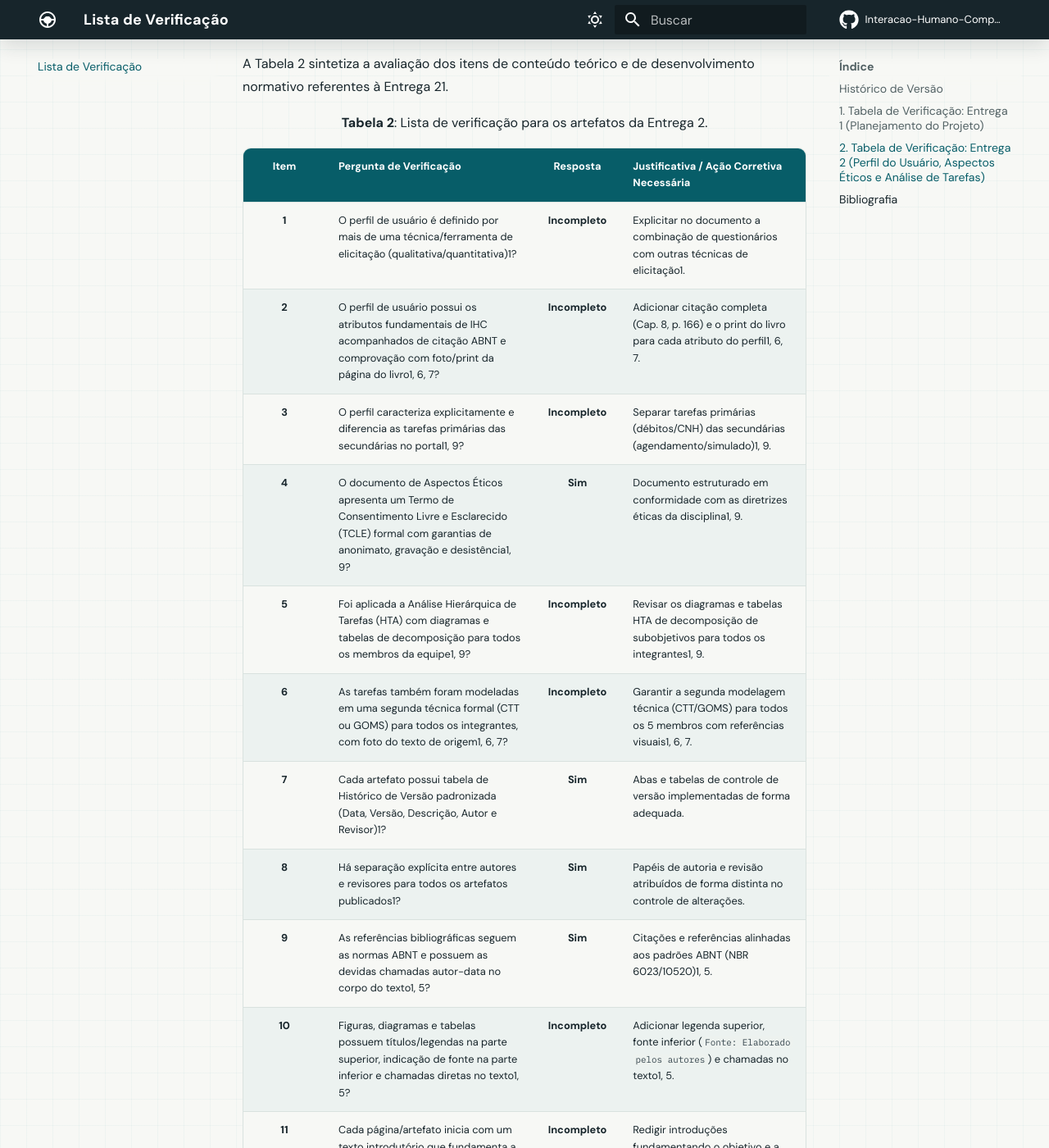
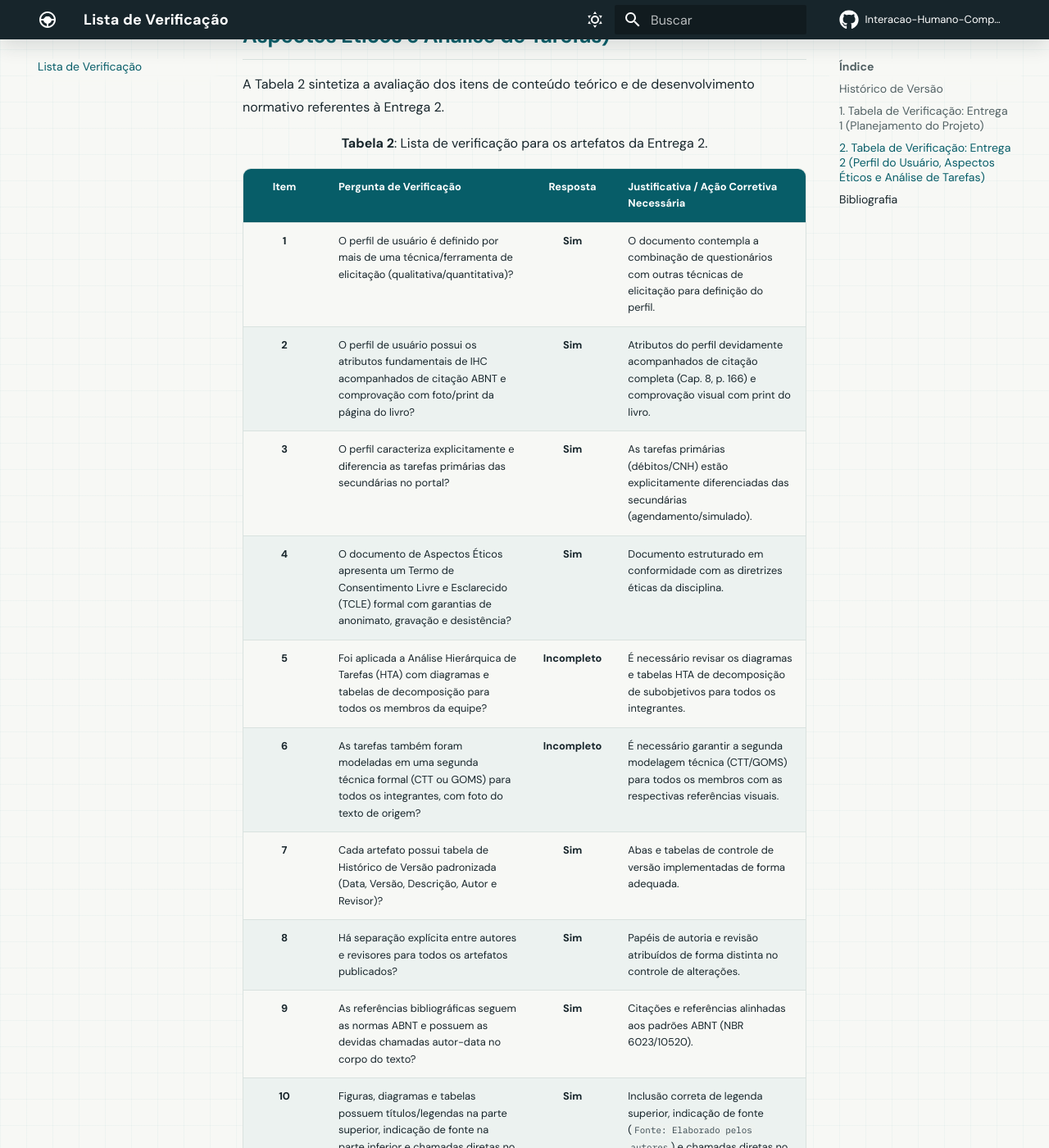
Before and after one commit to Interacao-Humano-Computador/2026.2-Grupo03, an MkDocs documentation site: the page built from docs/outros/plano de ensino/lista.md, in a window 1280 px wide and 1400 px high, scrolled down 2052 px. Shown: the whole window at 82% size. Built offline with MkDocs 1.6.1 and Material for MkDocs 9.7.7, drawn with Linux system fonts in a browser that asks for light colours; comment, search, counter and statistics services are not loaded; some of the changed text lies outside the part shown.

```diff
--- a/docs/outros/plano de ensino/lista.md
+++ b/docs/outros/plano de ensino/lista.md
@@ -5,26 +5,27 @@
 | Data | Versão | Descrição | Autor(es) | Revisor(es) |
 | :---: | :---: | :--- | :--- | :--- |
 | 27/09/2026 | 1.0 | Criação da página de verificação e consolidação dos checklists das Entregas 1 e 2 | Henrique Schneider | - |
+| 27/09/2026 | 2.0 | Marcação de última mudanças antes da entrega | Henrique Schneider | - |
 
 ---
 
 ## 1. Tabela de Verificação: Entrega 1 (Planejamento do Projeto)
 
-A Tabela 1 apresenta a avaliação dos itens de planejamento geral do projeto (Entrega 1) conforme o plano de ensino da disciplina de Interação Humano-Computador1.
+A Tabela 1 apresenta a avaliação dos itens de planejamento geral do projeto (Entrega 1) conforme o plano de ensino da disciplina de Interação Humano-Computador.
 
 <p align="center"><b>Tabela 1</b>: Lista de verificação para os artefatos da Entrega 1.</p>
 
 | Item | Pergunta de Verificação | Resposta | Justificativa / Observações |
 | :---: | :--- | :---: | :--- |
-| **1** | Existe uma página apresentando os integrantes da equipe (com foto), nome completo e sem o número de matrícula1? | **Sim** | Página de Equipe contemplada com fotos e nomes dos integrantes. |
-| **2** | O cronograma do planejamento apresenta todas as atividades de todas as etapas para cada integrante, com datas de início/fim e período de revisão1? | **Sim** | Cronograma detalhado estruturado com divisão de tarefas por membro e prazos estipulados. |
-| **3** | O cronograma do projeto prevê explicitamente o período para a gravação da apresentação de cada etapa1? | **Sim** | Período de gravação reservado e visível no cronograma planejado. |
-| **4** | O cronograma prevê explicitamente um período para ajustes e revisões nos artefatos com base nos feedbacks do professor e monitores1? | **Incompleto** | É necessário incluir margem explícita no cronograma reservada para correções pós-feedback1. |
-| **5** | O documento apresenta a motivação e os critérios claros para a escolha do site selecionado (Portal Detran-DF)1? | **Sim** | Motivação e justificativas de escolha apresentadas no planejamento inicial1. |
-| **6** | Houve o planejamento e a avaliação de outros sites alternativos (ex.: Na Hora, SLU-DF) antes da decisão final pelo Detran-DF1? | **Sim** | Lista de sites descartados e analisados previamente disponibilizada1. |
-| **7** | O GitHub Pages possui recurso para alternância de contraste de cores (suporte a acessibilidade / modo escuro)1? | **Sim** | Funcionalidade ativada e funcional no layout do MkDocs. |
-| **8** | Os artefatos principais da Entrega 1 (Planejamento, Equipe, Lista de Sites, Site Selecionado, Ferramentas, Processo de Design e Cronograma) estão presentes no menu1? | **Sim** | Todos os artefatos obrigatórios mapeados e acessíveis na barra lateral1. |
-| **9** | Existe uma página específica para as Atas das Reuniões com datas, pautas, participantes e links operacionais para as gravações1? | **Incompleto** | Necessário organizar a página de Atas e checar o funcionamento dos links de gravação1. |
+| **1** | Existe uma página apresentando os integrantes da equipe (com foto), nome completo e sem o número de matrícula? | **Sim** | Página de Equipe contemplada com fotos e nomes dos integrantes. |
+| **2** | O cronograma do planejamento apresenta todas as atividades de todas as etapas para cada integrante, com datas de início/fim e período de revisão? | **Sim** | Cronograma detalhado estruturado com divisão de tarefas por membro e prazos estipulados. |
+| **3** | O cronograma do projeto prevê explicitamente o período para a gravação da apresentação de cada etapa? | **Sim** | Período de gravação reservado e visível no cronograma planejado. |
+| **4** | O cronograma prevê explicitamente um período para ajustes e revisões nos artefatos com base nos feedbacks do professor e monitores? | **Incompleto** | É necessário incluir margem explícita no cronograma reservada para correções pós-feedback. |
+| **5** | O documento apresenta a motivação e os critérios claros para a escolha do site selecionado (Portal Detran-DF)? | **Sim** | Motivação e justificativas de escolha apresentadas no planejamento inicial. |
+| **6** | Houve o planejamento e a avaliação de outros sites alternativos (ex.: Na Hora, SLU-DF) antes da decisão final pelo Detran-DF? | **Sim** | Lista de sites descartados e analisados previamente disponibilizada. |
+| **7** | O GitHub Pages possui recurso para alternância de contraste de cores (suporte a acessibilidade / modo escuro)? | **Sim** | Funcionalidade ativada e funcional no layout do MkDocs. |
+| **8** | Os artefatos principais da Entrega 1 (Planejamento, Equipe, Lista de Sites, Site Selecionado, Ferramentas, Processo de Design e Cronograma) estão presentes no menu? | **Sim** | Todos os artefatos obrigatórios mapeados e acessíveis na barra lateral. |
+| **9** | Existe uma página específica para as Atas das Reuniões com datas, pautas, participantes e links operacionais para as gravações? | **Sim** | Página de Atas e links de gravação checados e funcionais |
 
 <p align="center"><b>Fonte</b>: Elaborado pelos autores (2026).</p>
 
@@ -32,24 +33,24 @@ A Tabela 1 apresenta a avaliação dos itens de planejamento geral do projeto (E
 
 ## 2. Tabela de Verificação: Entrega 2 (Perfil do Usuário, Aspectos Éticos e Análise de Tarefas)
 
-A Tabela 2 sintetiza a avaliação dos itens de conteúdo teórico e de desenvolvimento normativo referentes à Entrega 21.
+A Tabela 2 sintetiza a avaliação dos itens de conteúdo teórico e de desenvolvimento normativo referentes à Entrega 2.
 
 <p align="center"><b>Tabela 2</b>: Lista de verificação para os artefatos da Entrega 2.</p>
 
 | Item | Pergunta de Verificação | Resposta | Justificativa / Ação Corretiva Necessária |
 | :---: | :--- | :---: | :--- |
-| **1** | O perfil de usuário é definido por mais de uma técnica/ferramenta de elicitação (qualitativa/quantitativa)1? | **Incompleto** | Explicitar no documento a combinação de questionários com outras técnicas de elicitação1. |
-| **2** | O perfil de usuário possui os atributos fundamentais de IHC acompanhados de citação ABNT e comprovação com foto/print da página do livro1, 6, 7? | **Incompleto** | Adicionar citação completa (Cap. 8, p. 166) e o print do livro para cada atributo do perfil1, 6, 7. |
-| **3** | O perfil caracteriza explicitamente e diferencia as tarefas primárias das secundárias no portal1, 9? | **Incompleto** | Separar tarefas primárias (débitos/CNH) das secundárias (agendamento/simulado)1, 9. |
-| **4** | O documento de Aspectos Éticos apresenta um Termo de Consentimento Livre e Esclarecido (TCLE) formal com garantias de anonimato, gravação e desistência1, 9? | **Sim** | Documento estruturado em conformidade com as diretrizes éticas da disciplina1, 9. |
-| **5** | Foi aplicada a Análise Hierárquica de Tarefas (HTA) com diagramas e tabelas de decomposição para todos os membros da equipe1, 9? | **Incompleto** | Revisar os diagramas e tabelas HTA de decomposição de subobjetivos para todos os integrantes1, 9. |
-| **6** | As tarefas também foram modeladas em uma segunda técnica formal (CTT ou GOMS) para todos os integrantes, com foto do texto de origem1, 6, 7? | **Incompleto** | Garantir a segunda modelagem técnica (CTT/GOMS) para todos os 5 membros com referências visuais1, 6, 7. |
-| **7** | Cada artefato possui tabela de Histórico de Versão padronizada (Data, Versão, Descrição, Autor e Revisor)1? | **Sim** | Abas e tabelas de controle de versão implementadas de forma adequada. |
-| **8** | Há separação explícita entre autores e revisores para todos os artefatos publicados1? | **Sim** | Papéis de autoria e revisão atribuídos de forma distinta no controle de alterações. |
-| **9** | As referências bibliográficas seguem as normas ABNT e possuem as devidas chamadas autor-data no corpo do texto1, 5? | **Sim** | Citações e referências alinhadas aos padrões ABNT (NBR 6023/10520)1, 5. |
-| **10** | Figuras, diagramas e tabelas possuem títulos/legendas na parte superior, indicação de fonte na parte inferior e chamadas diretas no texto1, 5? | **Incompleto** | Adicionar legenda superior, fonte inferior (`Fonte: Elaborado pelos autores`) e chamadas no texto1, 5. |
-| **11** | Cada página/artefato inicia com um texto introdutório que fundamenta a sua importância teórica e objetivo no projeto1? | **Incompleto** | Redigir introduções fundamentando o objetivo e a relevância de cada artefato em IHC1. |
-| **12** | O Cronograma Executado da Entrega 2 apresenta quem realizou cada tarefa com as datas reais de início e término1? | **Incompleto** | Preencher as datas reais de término e responsáveis no cronograma executado1. |
+| **1** | O perfil de usuário é definido por mais de uma técnica/ferramenta de elicitação (qualitativa/quantitativa)? | **Sim** | O documento contempla a combinação de questionários com outras técnicas de elicitação para definição do perfil. |
+| **2** | O perfil de usuário possui os atributos fundamentais de IHC acompanhados de citação ABNT e comprovação com foto/print da página do livro? | **Sim** | Atributos do perfil devidamente acompanhados de citação completa (Cap. 8, p. 166) e comprovação visual com print do livro. |
+| **3** | O perfil caracteriza explicitamente e diferencia as tarefas primárias das secundárias no portal? | **Sim** | As tarefas primárias (débitos/CNH) estão explicitamente diferenciadas das secundárias (agendamento/simulado). |
+| **4** | O documento de Aspectos Éticos apresenta um Termo de Consentimento Livre e Esclarecido (TCLE) formal com garantias de anonimato, gravação e desistência? | **Sim** | Documento estruturado em conformidade com as diretrizes éticas da disciplina. |
+| **5** | Foi aplicada a Análise Hierárquica de Tarefas (HTA) com diagramas e tabelas de decomposição para todos os membros da equipe? | **Incompleto** | É necessário revisar os diagramas e tabelas HTA de decomposição de subobjetivos para todos os integrantes. |
+| **6** | As tarefas também foram modeladas em uma segunda técnica formal (CTT ou GOMS) para todos os integrantes, com foto do texto de origem? | **Incompleto** | É necessário garantir a segunda modelagem técnica (CTT/GOMS) para todos os membros com as respectivas referências visuais. |
+| **7** | Cada artefato possui tabela de Histórico de Versão padronizada (Data, Versão, Descrição, Autor e Revisor)? | **Sim** | Abas e tabelas de controle de versão implementadas de forma adequada. |
+| **8** | Há separação explícita entre autores e revisores para todos os artefatos publicados? | **Sim** | Papéis de autoria e revisão atribuídos de forma distinta no controle de alterações. |
+| **9** | As referências bibliográficas seguem as normas ABNT e possuem as devidas chamadas autor-data no corpo do texto? | **Sim** | Citações e referências alinhadas aos padrões ABNT (NBR 6023/10520). |
+| **10** | Figuras, diagramas e tabelas possuem títulos/legendas na parte superior, indicação de fonte na parte inferior e chamadas diretas no texto? | **Sim** | Inclusão correta de legenda superior, indicação de fonte (`Fonte: Elaborado pelos autores`) e chamadas diretas no texto. |
+| **11** | Cada página/artefato inicia com um texto introdutório que fundamenta a sua importância teórica e objetivo no projeto? | **Sim** | Introduções redigidas fundamentando o objetivo e a relevância de cada artefato em IHC. |
+| **12** | O Cronograma Executado da Entrega 2 apresenta quem realizou cada tarefa com as datas reais de início e término? | **Sim** | Cronograma executado preenchido com as datas reais de término e responsáveis pelas tarefas. |
 
 <p align="center"><b>Fonte</b>: Elaborado pelos autores (2026).</p>
 
@@ -57,7 +58,7 @@ A Tabela 2 sintetiza a avaliação dos itens de conteúdo teórico e de desenvol
 
 ## Bibliografia
 
-* ASSOCIAÇÃO BRASILEIRA DE NORMAS TÉCNICAS. **NBR 6023**: informação e documentação – referência – elaboração5. Rio de Janeiro: ABNT, 20255.
-* ASSOCIAÇÃO BRASILEIRA DE NORMAS TÉCNICAS. **NBR 10520**: informação e documentação – citações em documentos – apresentação5. Rio de Janeiro: ABNT, 20235.
-* BARBOSA, Simone Diniz Junqueira; SILVA, Bruno Santana da. **Interação Humano-Computador**1, 7. Rio de Janeiro: Elsevier, 20101, 7.
-* SALES, André Barros de. **Plano de Ensino da Disciplina de Interação Humano-Computador**1. Faculdade UnB Gama (FGA), Universidade de Brasília, 20261.
+* ASSOCIAÇÃO BRASILEIRA DE NORMAS TÉCNICAS. **NBR 6023**: informação e documentação – referência – elaboração. Rio de Janeiro: ABNT, 2025.
+* ASSOCIAÇÃO BRASILEIRA DE NORMAS TÉCNICAS. **NBR 10520**: informação e documentação – citações em documentos – apresentação. Rio de Janeiro: ABNT, 2023.
+* BARBOSA, Simone Diniz Junqueira; SILVA, Bruno Santana da. **Interação Humano-Computador**. Rio de Janeiro: Elsevier, 2010.
+* SALES, André Barros de. **Plano de Ensino da Disciplina de Interação Humano-Computador**. Faculdade UnB Gama (FGA), Universidade de Brasília, 2026.
```
Also changed, not shown: docs/atas.md (+46 -1 lines), docs/index.md (+3 -2 lines), docs/perfil-de-usuario/contribuicao/contrib.md (+2 -2 lines), docs/planejamento/cronograma/cronograma_planejado.md (+5 -5 lines), docs/assets/alexandre.jpg (renamed from docs/assets/joao.jpg), 2 other files.
